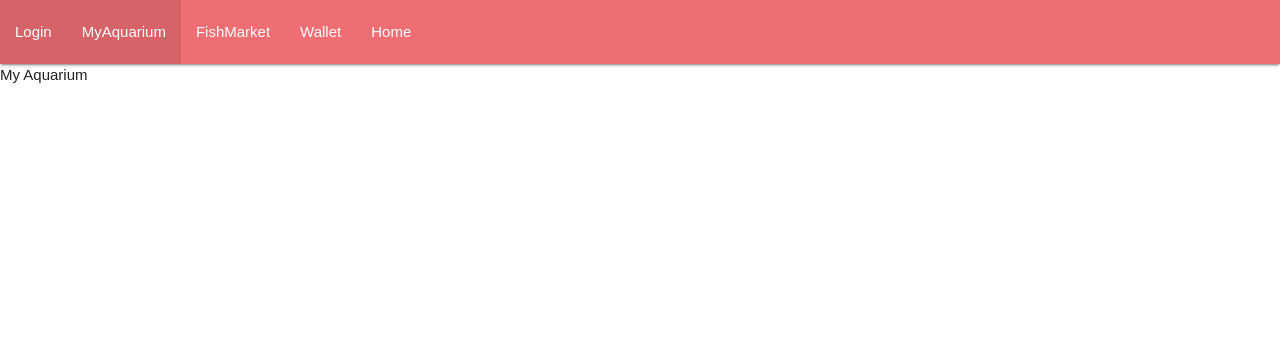
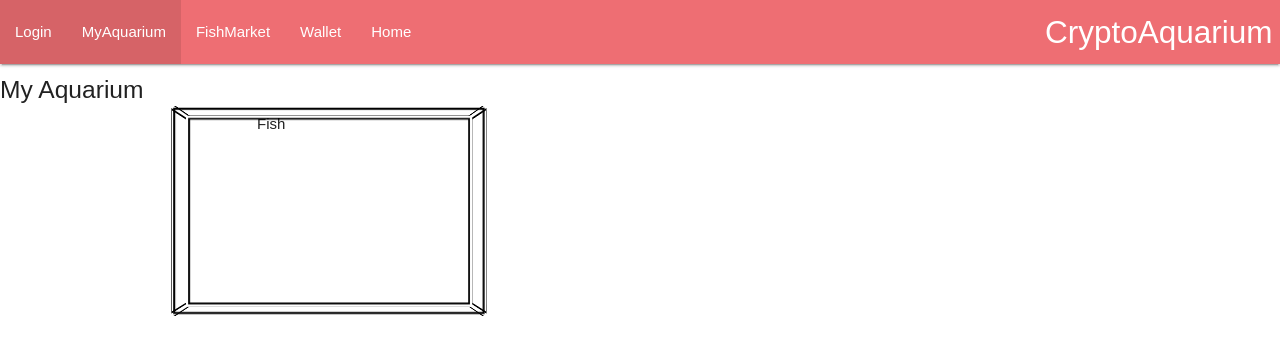
Before and after one commit to CheekyMonkeyAcademy/CryptoQuarium, a React (Create React App) app: page / in a window 1280 px wide. Both pictures are taken after a click on the item "MyAquarium". Shown: the top 354 px of the page. Built offline with nearby package versions, Linux system fonts and the light colour scheme; the HTML template or start-up script is replaced by a standard one.

Commit message:
more page changes

```diff
--- a/src/components/Navbar/Navbar.js
+++ b/src/components/Navbar/Navbar.js
@@ -8,9 +8,12 @@ import React from "react";
     //Site home page
         //User logs in and has access to their own personal aquarium site
 
+//TODO:: Add logic that limits what pages users have access to based on whether they are logged in or not
+
 const Navbar = props =>
     <nav>
         <div className="nav-wrapper">
+            <a className="brand-logo right">CryptoAquarium</a>
                 <ul className="left hide-on-med-and-down">
                     <li
                         onClick = {() => { props.handlePageChange("Login"); } }
--- a/src/components/Tank/Tank.js
+++ b/src/components/Tank/Tank.js
@@ -1,5 +1,5 @@
 import React, {Component} from "react";
-import Water from "../Water";
+// import Water from "../Water";
 import Fish from "../Fish";
 import "./Tank.css";
 
@@ -14,7 +14,7 @@ class Tank extends Component {
                                 <figure class="back"></figure>
                                 <figure class="right"></figure>
                                 <Fish>Fish</Fish>
-                                <Water> Water </Water>
+                                {/* <Water> Water </Water> */}
                                 <figure class="left"></figure>
                                 <figure class="top"></figure>
                                 <figure class="bottom"></figure>
--- a/src/components/pages/MyAquarium.js
+++ b/src/components/pages/MyAquarium.js
@@ -1,4 +1,6 @@
-import React from "react";
+import React, { Component } from "react";
+import Tank from "../Tank";
+
 
 //This is NOT a stateful component- not sure at the moment if it needs to be
 
@@ -8,8 +10,10 @@ import React from "react";
     //Fish
 
 const MyAquarium = () =>
+
     <div>
-        My Aquarium
+        <h5>My Aquarium</h5>
+        <Tank />
     </div>
 
 export default MyAquarium;
```
Lines whose indentation alone changed are shown as unchanged.
